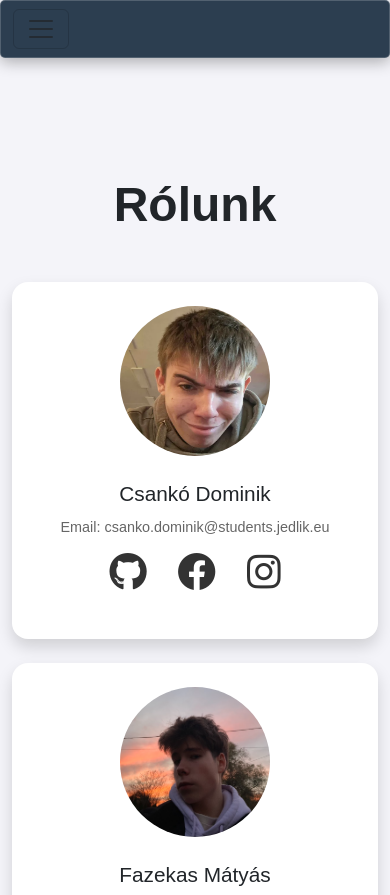
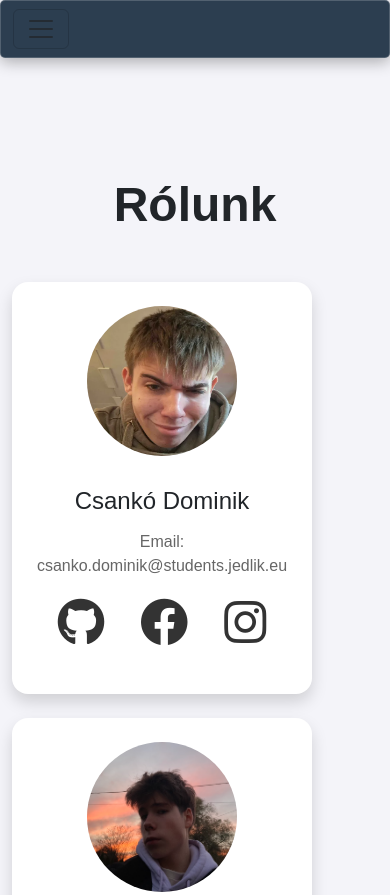
Before and after one commit to csankodominik/Rajongoi9A-C, a plain HTML site: page rolunk.html in a window 390 px wide. Shown: the top 895 px of the page. Drawn offline with nearby package versions, Linux system fonts and the light colour scheme.

Commit message:
Rolunk verzio.3

```diff
--- a/rolunk.css
+++ b/rolunk.css
@@ -126,6 +126,12 @@ body {
     box-shadow: 0 4px 8px rgba(0, 0, 0, 0.1);
     transition: transform 0.3s, box-shadow 0.3s;
     margin-bottom: 20px;
+    width: 350px; /* Szélesség növelve */
+    height: 450px; /* Magasság növelve */
+    display: flex;
+    flex-direction: column;
+    justify-content: center;
+    align-items: center;
 }
 
 .card:hover {
@@ -134,33 +140,33 @@ body {
 }
 
 .card img {
-    width: 150px;
-    height: 150px;
+    width: 180px; /* Kép mérete növelve */
+    height: 180px; /* Kép mérete növelve */
     border-radius: 50%;
-    margin-bottom: 15px;
+    margin-bottom: 20px;
 }
 
 .card h3 {
-    font-size: 1.5em;
-    margin: 10px 0;
+    font-size: 1.75em; /* Cím mérete növelve */
+    margin: 15px 0;
 }
 
 .card p {
-    font-size: 1em;
+    font-size: 1.1em; /* Szöveg mérete növelve */
     color: #666;
-    margin-bottom: 15px;
+    margin-bottom: 20px;
 }
 
 /* Közösségi média ikonok */
 .social-links {
     display: flex;
     justify-content: center;
-    gap: 15px;
+    gap: 20px; /* Távolság növelve */
 }
 
 .social-links a {
     color: #333;
-    font-size: 1.5em;
+    font-size: 1.75em; /* Ikonok mérete növelve */
     transition: color 0.3s, transform 0.3s;
 }
 
@@ -172,24 +178,25 @@ body {
 /* Reszponzív design */
 @media (max-width: 768px) {
     .card {
-        margin-bottom: 20px;
+        width: 300px; /* Kisebb képernyőkön kicsit kisebb kártya */
+        height: 400px; /* Kisebb képernyőkön kicsit kisebb kártya */
     }
 
     .card img {
-        width: 120px;
-        height: 120px;
+        width: 150px;
+        height: 150px;
     }
 
     .card h3 {
-        font-size: 1.3em;
+        font-size: 1.5em;
     }
 
     .card p {
-        font-size: 0.9em;
+        font-size: 1em;
     }
 
     .social-links a {
-        font-size: 1.2em;
+        font-size: 1.5em;
     }
 }
 
```
